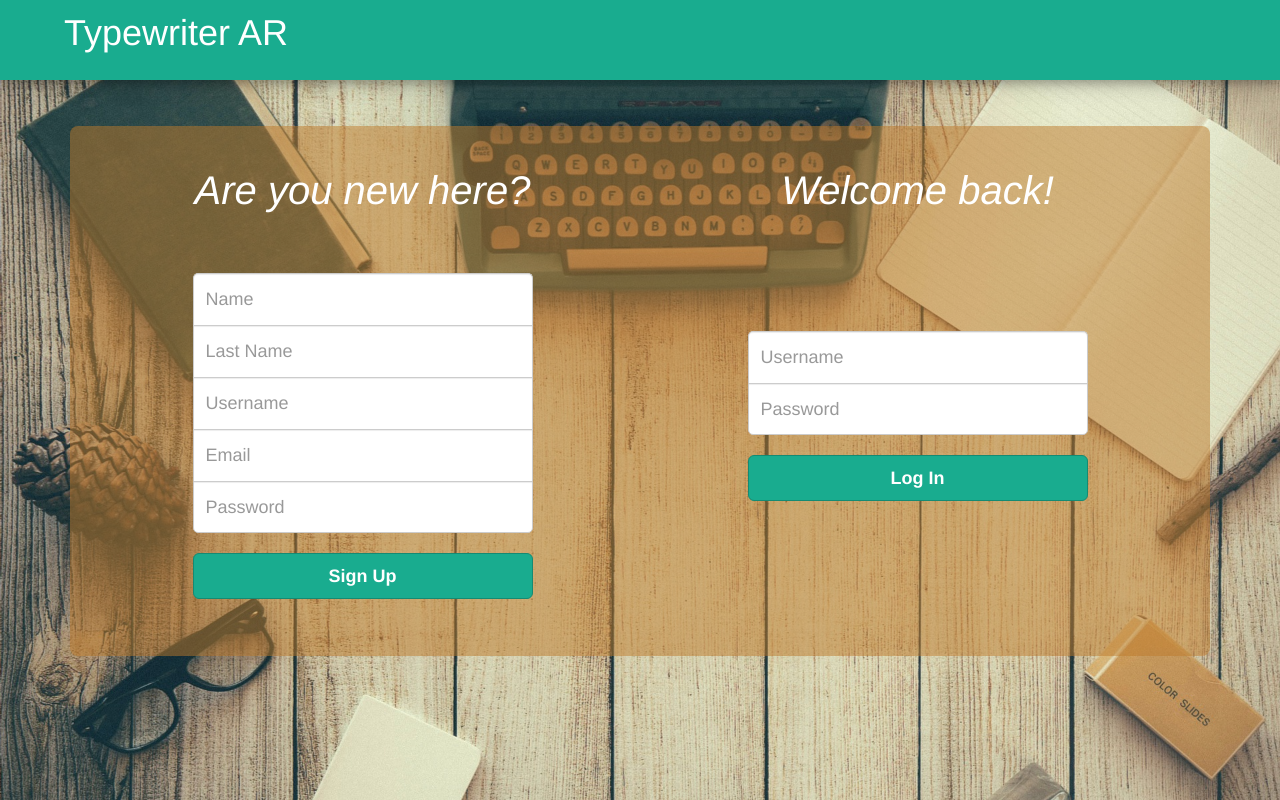
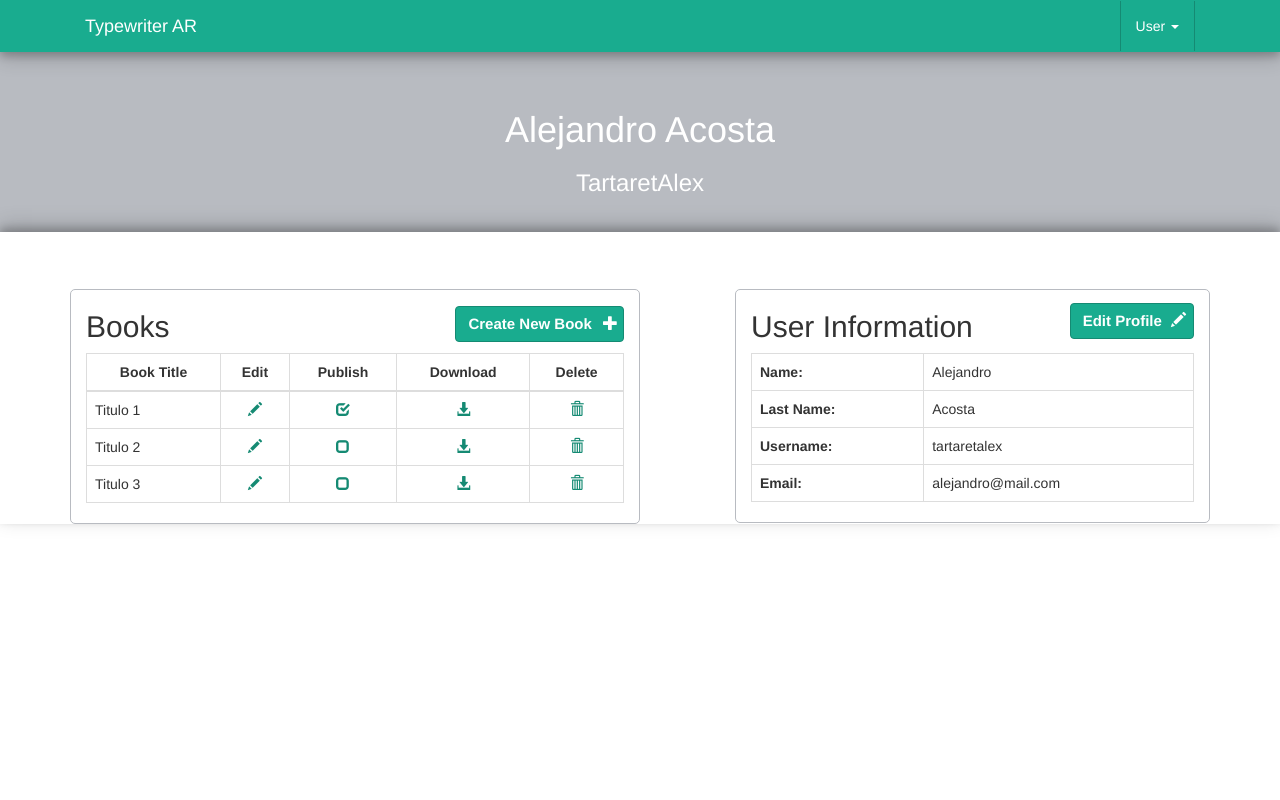
Before and after one commit to AlejandroAcostaT/TypewriterAR, a plain HTML site: page frontend/index.html at #!/user in a window 1280 px wide. Drawn offline with Linux system fonts and the light colour scheme.

Commit message:
added user profile page
Added new page, with route user
css to user page added
All info is fixed

TODO:
- create functions in the controller to get data from backend, and display it dynamically.
- create form to update User

```diff
--- a/frontend/app/app.routes.js
+++ b/frontend/app/app.routes.js
@@ -18,6 +18,12 @@ angular.module('booksAR')
             templateUrl: './app/components/typewriter/typewriterView.html',
             controller: 'typewriterController',
             controllerAs: 'typewriterCtrl'
+        })
+        .state('user', {
+            url: '/user',
+            templateUrl: './app/components/user/userView.html',
+            controller: 'userController',
+            controllerAs: 'userCtrl'
         });
 
 });
--- a/frontend/app/components/directives/typewriter/typewriter-navbar.html
+++ b/frontend/app/components/directives/user/user-navbar.html
@@ -15,25 +15,10 @@
             <!-- Collect the nav links, forms, and other content for toggling -->
             <div class="collapse navbar-collapse" id="bs-example-navbar-collapse-1">
 
-                <ul class="nav navbar-nav menu-left">
-                    <li class="dropdown menu-btn" uib-dropdown>
-                    <a href="#" class="dropdown-toggle" uib-dropdown-toggle role="button" aria-haspopup="true" aria-expanded="false">Page Type <span class="caret"></span></a>
-                    <ul class="dropdown-menu" uib-dropdown-menu role="menu" aria-labelledby="split-button">
-                    <li><a href="" ng-click="typewriterCtrl.setPageType(1)">Text</a></li>
-                    <li><a href="" ng-click="typewriterCtrl.setPageType(2)">Image</a></li>
-                    <li><a href="" ng-click="typewriterCtrl.setPageType(3)">Title</a></li>
-                    <li><a href="" ng-click="typewriterCtrl.setPageType(4)">Title & Text</a></li>
-                    <li><a href="" ng-click="typewriterCtrl.setPageType(5)">Title & Image</a></li>
-                    </ul>
-                    </li>
-                </ul>
-
                 <ul class="nav navbar-nav navbar-right">
                 <li class="dropdown menu-btn" uib-dropdown>
                   <a href="#" class="dropdown-toggle" uib-dropdown-toggle role="button" aria-haspopup="true" aria-expanded="false">User <span class="caret"></span></a>
                   <ul class="dropdown-menu" uib-dropdown-menu role="menu" aria-labelledby="split-button">
-                    <li><a href="">Edit Profile</a></li>
-                    <li role="separator" class="divider"></li>
                     <li><a href="" ng-click="typewriterCtrl.logOut()">Log Out</a></li>
                   </ul>
                 </li>
--- /dev/null
+++ b/frontend/app/components/directives/user/user.js
@@ -0,0 +1,9 @@
+angular.module('booksAR')
+
+
+.directive('userNavbar', function(){
+	return{
+		restrict: 'E',
+		templateUrl: './app/components/directives/user/user-navbar.html'
+	};
+});
--- /dev/null
+++ b/frontend/app/components/user/userController.js
@@ -0,0 +1,5 @@
+angular.module('booksAR')
+
+.controller('userController', function(){
+
+});
--- /dev/null
+++ b/frontend/app/components/user/userView.html
@@ -0,0 +1,87 @@
+<!-- Header Navbar -->
+<user-navbar></user-navbar>
+<!--/.Header Navbar -->
+
+<!-- Content -->
+<div class=" container userProfile">
+	<div class="row">
+		<div class="col-md-12 col-bg-12">
+			<center>
+				<h1>Alejandro Acosta</h1>
+				<h3>TartaretAlex</h3>
+			</center>
+
+		</div>
+	</div>
+</div>
+<div class="container shadow">
+	<div class=" container">
+		<div class="col-md-6 col-bg-6 border-col">
+
+			<h2 class="heading">Books</h2>
+			<button class="btn btn-default create-btn" type="submit">Create New Book <span class="glyphicon glyphicon-plus button-icon" aria-hidden="true"></span></button>
+			<!-- ADD TABLE WITH USER BOOKS HERE -->
+			<table class="table table-bordered">
+				<thead>
+					<tr>
+						<th class="center">Book Title</th>
+						<th class="center">Edit</th>
+						<th class="center">Publish</th>
+						<th class="center">Download</th>
+						<th class="center">Delete</th>
+					</tr>
+				</thead>
+				<tbody>
+					<tr>
+						<td>Titulo 1</td>
+						<td class="center icon"><span class="glyphicon glyphicon-pencil" aria-hidden="true"></span></td>
+						<td class="center icon"><span class="glyphicon glyphicon-check" aria-hidden="true"></span></td>
+						<td class="center icon"><span class="glyphicon glyphicon-download-alt" aria-hidden="true"></span></td>
+						<td class="center icon"><span class="glyphicon glyphicon-trash" aria-hidden="true"></span></td>
+					</tr>
+					<tr>
+						<td>Titulo 2</td>
+						<td class="center icon"><span class="glyphicon glyphicon-pencil" aria-hidden="true"></span></td>
+						<td class="center icon"><span class="glyphicon glyphicon-unchecked" aria-hidden="true"></span></td>
+						<td class="center icon"><span class="glyphicon glyphicon-download-alt" aria-hidden="true"></span></td>
+						<td class="center icon"><span class="glyphicon glyphicon-trash" aria-hidden="true"></span></td>
+					</tr>
+					<tr>
+						<td>Titulo 3</td>
+						<td class="center icon"><span class="glyphicon glyphicon-pencil" aria-hidden="true"></span></td>
+						<td class="center icon"><span class="glyphicon glyphicon-unchecked" aria-hidden="true"></span></td>
+						<td class="center icon"><span class="glyphicon glyphicon-download-alt" aria-hidden="true"></span></td>
+						<td class="center icon"><span class="glyphicon glyphicon-trash" aria-hidden="true"></span></td>
+					</tr>
+				</tbody>
+			</table>
+		</div>
+
+		<div class="col-md-offset-1 col-bg-offset-1 col-md-5 col-bg-5 border-col">
+
+			<h2 class="heading">User Information</h2>
+			<button class="btn btn-default create-btn" type="submit">Edit Profile <span class="glyphicon glyphicon-pencil button-icon" aria-hidden="true"></span></button>
+
+
+			<table class="table table-bordered">
+				<tr>
+					<th>Name:</th>
+					<td>Alejandro</td>
+				</tr>
+				<tr>
+					<th>Last Name:</th>
+					<td>Acosta</td>
+				</tr>
+				<tr>
+					<th>Username:</th>
+					<td>tartaretalex</td>
+				</tr>
+				<tr>
+					<th>Email:</th>
+					<td>alejandro@mail.com</td>
+				</tr>
+			</table>
+
+		</div>
+	</div>
+</div>
--- a/frontend/assets/css/home.css
+++ b/frontend/assets/css/home.css
@@ -5,6 +5,7 @@
 * DARK AQUAMARINE: #158A73;
 * ORANGE: #D98C34;
 * DARK ORANGE: #BE7A2B;
+* GREY: #B8BBC1;
 --------------------------------------------------*/
 
 
--- /dev/null
+++ b/frontend/assets/css/user.css
@@ -0,0 +1,39 @@
+
+.userProfile{
+	padding-top: 3%;
+	padding-bottom: 2%;
+	background-color: #B8BBC1;
+	width: 100%;
+	color: #fff;
+}
+
+.shadow{
+	box-shadow: 0 -4px 8px 0 rgba(0, 0, 0, 0.2), 0 -6px 20px 0 rgba(0, 0, 0, 0.19);
+	width: 100%;
+}
+
+.border-col{
+	margin-top: 5%;
+	border-style: solid;
+    border-width: 1px;
+    border-radius: 5px;
+    border-color: #B8BBC1;
+}
+
+.icon{
+	color: #158A73;
+	cursor:pointer;
+}
+
+.heading{
+	display: inline-block;
+}
+
+.create-btn{
+	float: right;
+	margin-top: 3%;
+}
+
+.button-icon{
+	margin-left: 5%;
+}
--- a/frontend/index.html
+++ b/frontend/index.html
@@ -13,6 +13,7 @@
     <!-- CUSTOM CSS -->
     <link rel="stylesheet" href="./assets/css/home.css">
     <link rel="stylesheet" href="./assets/css/typewriter.css">
+    <link rel="stylesheet" href="./assets/css/user.css">
 
 
     <style>
@@ -49,13 +50,15 @@
 <!-- JS (load controllers) -->
     <script src="./app/components/home/homeController.js"></script>
     <script src="./app/components/typewriter/typewriterController.js"></script>
+    <script src="./app/components/user/userController.js"></script>
 <!-- JS (load directives) -->
     <script src="./app/components/directives/typewriter/typewriter.js"></script>
+    <script src="./app/components/directives/user/user.js"></script>
 <!-- JS (load services) -->
     <script src="./app/components/services/tokenService.js"></script>
     <script src="./app/components/services/userService.js"></script>
     <script src="./app/components/services/sessionService.js"></script>
-
+<!-- PDF Maker Modules -->
     <script src="./assets/js/jspdf.min.js"></script>
     <script src="./assets/js/html2canvas.js"></script>
 
```
